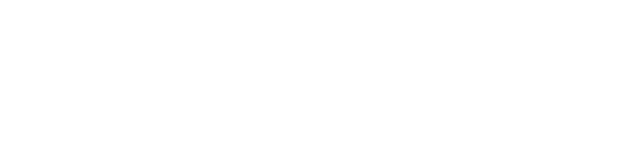
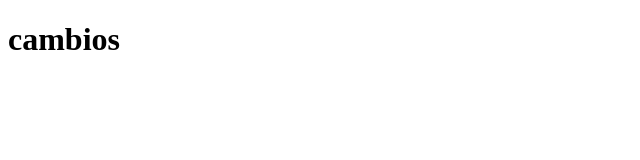
Before and after one commit to crasher9032/test-curso-git, a plain HTML site: page index.html in a window 1280 px wide. Shown: the whole page, without its empty margins (0-640 px from the left). Drawn offline with Linux system fonts and the light colour scheme.

Commit message:
se agrego un h1 al body

```diff
--- a/index.html
+++ b/index.html
@@ -7,6 +7,6 @@
     <title>Document</title>
 </head>
 <body>
-
+    <h1>cambios</h1>
 </body>
 </html>
```
